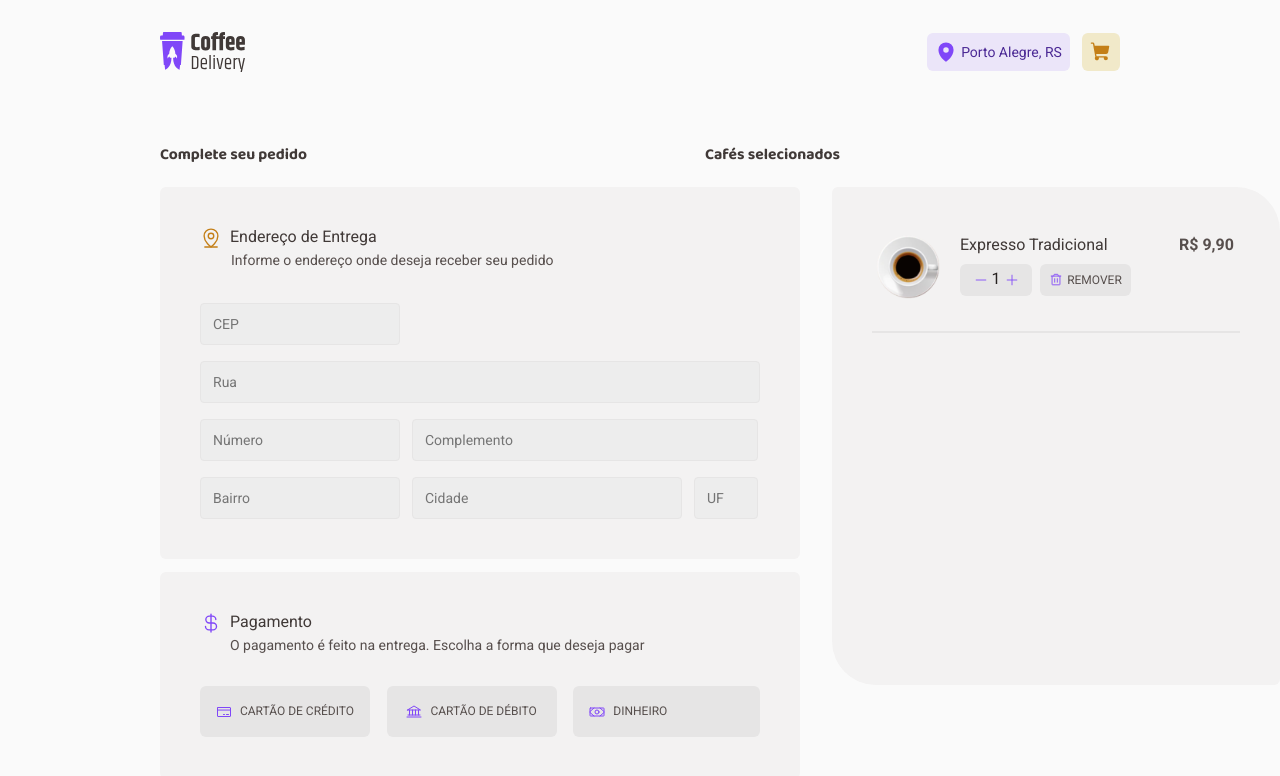
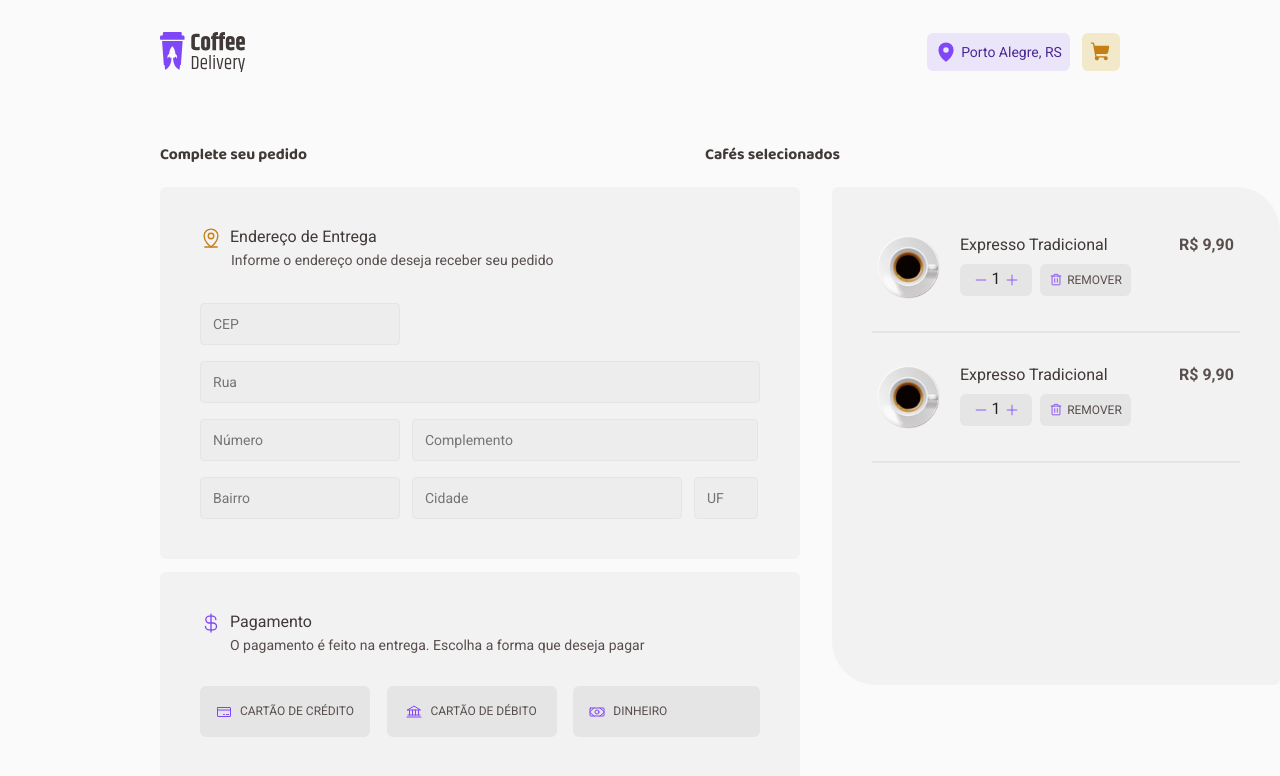
Before and after one commit to leticea/coffee-delivery, a React (Vite) app: page /cart in a window 1280 px wide. Shown: the top 776 px of the page. Built offline with nearby package versions, Linux system fonts and the light colour scheme.

Commit message:
feat(Cart): hr styles

```diff
--- a/src/pages/Cart/index.tsx
+++ b/src/pages/Cart/index.tsx
@@ -106,6 +106,28 @@ export function Cart() {
           <p>R$ 9,90</p>
         </SelectedCoffeeCard>
         <hr />
+        <SelectedCoffeeCard>
+          <div>
+            <img src={traditional} alt="" />
+            <div>
+              Expresso Tradicional
+              <ButtonsContainer>
+                <QuantityButtons>
+                  <Minus size={14} />
+                  1
+                  <Plus size={14} />
+                </QuantityButtons>
+
+                <Button>
+                  <Trash size={14} />
+                  Remover
+                </Button>
+              </ButtonsContainer>
+            </div>
+          </div>
+          <p>R$ 9,90</p>
+        </SelectedCoffeeCard>
+        <hr />
       </OrderCard>
     </>
   );
--- a/src/pages/Cart/styles.ts
+++ b/src/pages/Cart/styles.ts
@@ -221,7 +221,7 @@ export const OrderCard = styled.div`
   //border: 1px solid red;
 
   hr {
-    margin-top: 24px;
+    margin: 2.4rem 0 2.4rem 0;
     width: 36.8rem;
     border:  1px solid ${(props) => props.theme["gray-400"]};
   }
```
